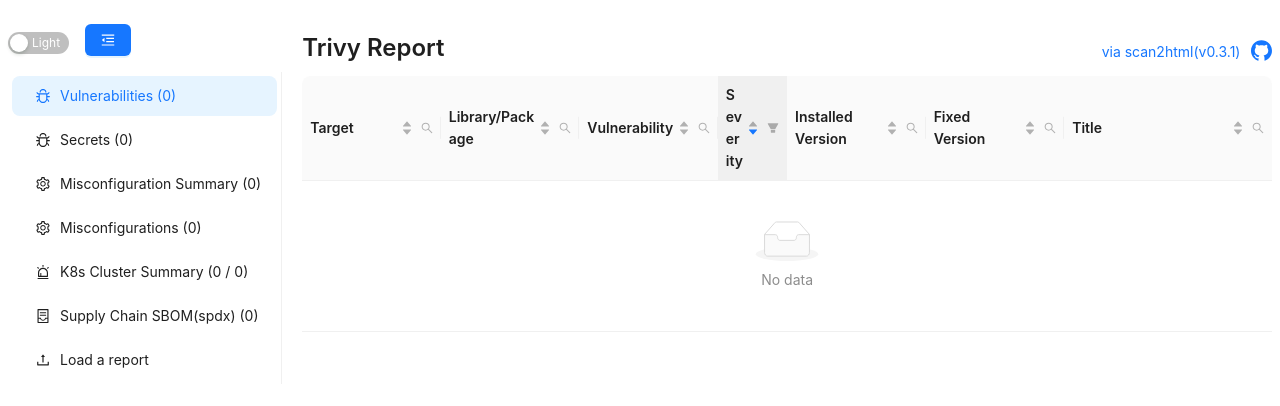
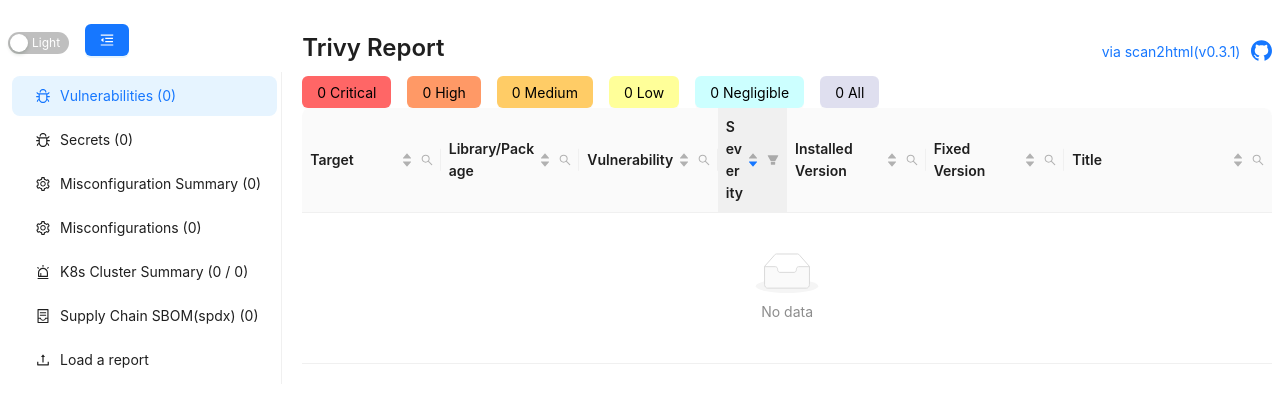
Before and after one commit to fatihtokus/scan2html, a React (Vite) app in the folder src/frontend-app/: page / in a window 1280 px wide. Shown: the top 406 px of the page. Built offline with nearby package versions, Linux system fonts and the light colour scheme.

Commit message:
feat: add filters per severity on vulnerabilities, misconfigurations and secrets (#64)

```diff
--- a/src/frontend-app/src/components/shared/SeverityTag.tsx
+++ b/src/frontend-app/src/components/shared/SeverityTag.tsx
@@ -5,25 +5,29 @@
 
   switch (severity.toLowerCase()) {
     case "critical":
-      color = "#f50";
+      color = "#FF6666";
       break;
     case "high":
-      color = "#108ee9";
+      color = "#FF9966";
       break;
     case "medium":
-      color = "#2db7f5";
+      color = "#FFCC66";
       break;
     case "low":
-      color = "#87d068";
+      color = "#FFFF99";
       break;
     default:
-      color = "#ccc";
+      color = "#CCFFFF";
       break;
   }
 
   return (
-    <Tag color={color} key={severity}>
+    <Tag color={color} key={severity} style={{
+      backgroundColor: color,
+      color: '#000', // Set text color to black
+    }}>
       {severity}
+
     </Tag>
   );
 };
--- /dev/null
+++ b/src/frontend-app/src/components/shared/SeverityToolbar.css
@@ -0,0 +1,9 @@
+/* SeverityToolbar.css */
+.ant-btn {
+    border: none;
+    margin-right: 8px;
+  }
+
+  .ant-space-item:last-child .ant-btn {
+    margin-right: 0;
+  }
--- /dev/null
+++ b/src/frontend-app/src/components/shared/SeverityToolbar.tsx
@@ -0,0 +1,72 @@
+import React, { useEffect, useState } from 'react';
+import { Button, Space } from 'antd';
+import './SeverityToolbar.css';
+import { NormalizedResultForDataTable } from '../../types';
+import { SeverityCount } from '../../types/ui/index.ts';
+
+interface SeverityToolbarProps {
+  result: NormalizedResultForDataTable[];
+  onSeverityClick: (severity: string) => void;
+}
+
+const SeverityToolbar: React.FC<SeverityToolbarProps> = ({ result, onSeverityClick }) => {
+  const [resultsPerSeverity, setResultsPerSeverity] = useState<SeverityCount[]>([]);
+
+  useEffect(() => {
+    const tmpResult = {
+      critical: 0,
+      high: 0,
+      medium: 0,
+      low: 0,
+      negligible: 0
+    };
+
+    result.forEach(item => {
+      switch (item.Severity?.toLowerCase()) {
+        case 'critical':
+          tmpResult.critical += 1;
+          break;
+        case 'high':
+          tmpResult.high += 1;
+          break;
+        case 'medium':
+          tmpResult.medium += 1;
+          break;
+        case 'low':
+          tmpResult.low += 1;
+          break;
+        default:
+          tmpResult.negligible += 1;
+          break;
+      }
+    });
+
+    setResultsPerSeverity([
+      { severity: 'Critical', count: tmpResult.critical, color: '#FF6666' },
+      { severity: 'High', count: tmpResult.high, color: '#FF9966' },
+      { severity: 'Medium', count: tmpResult.medium, color: '#FFCC66' },
+      { severity: 'Low', count: tmpResult.low, color: '#FFFF99' },
+      { severity: 'Negligible', count: tmpResult.negligible, color: '#CCFFFF' },
+      { severity: 'All', count: result.length, color: '#DDEE' },
+    ]);
+  }, [result]);
+
+  return (
+    <Space>
+      {resultsPerSeverity.map(({ severity, count, color }) => (
+        <Button
+          key={severity}
+          style={{
+            backgroundColor: color,
+            color: '#000', // Set text color to black
+          }}
+          onClick={() => onSeverityClick(severity.toLowerCase())}
+        >
+          {count} {severity}
+        </Button>
+      ))}
+    </Space>
+  );
+};
+
+export default SeverityToolbar;
--- a/src/frontend-app/src/components/trivy-report/Misconfigurations.tsx
+++ b/src/frontend-app/src/components/trivy-report/Misconfigurations.tsx
@@ -3,12 +3,13 @@
 import { Button, Input, Space, Table } from "antd";
 import type { ColumnType, ColumnsType } from "antd/es/table";
 import type { FilterConfirmProps } from "antd/es/table/interface";
-import { useRef, useState } from "react";
+import { useRef, useState, useEffect} from "react";
 import SeverityTag from "../shared/SeverityTag";
 import { severityFilters } from "../../constants";
 import { NormalizedResultForDataTable, DataIndexForNormalizedResultForDataTable } from "../../types";
 import Highlighter from "react-highlight-words";
 import { filterDropdown, localeCompare, severityCompare } from "../../utils";
+import SeverityToolbar from '../shared/SeverityToolbar.tsx';
 
 interface MisconfigurationsProps {
   result: NormalizedResultForDataTable[];
@@ -18,7 +19,17 @@
   console.log("Vulnerabilities:", result);
   const [searchText, setSearchText] = useState("");
   const [searchedColumn, setSearchedColumn] = useState("");
+  const [filteredData, setFilteredData] = useState<NormalizedResultForDataTable[]>([]);
   const searchInput = useRef<InputRef>(null);
+
+  useEffect(() => {
+    setFilteredData(result);
+  }, [result]);
+
+  const handleSeverityClick = (severity: string) => {
+    const filtered = result.filter(item => severity === 'all' || item.Severity?.toLowerCase() === severity); //doesn't work for negligible
+    setFilteredData(filtered);
+  };
 
   const handleSearch = (selectedKeys: string[], confirm: (param?: FilterConfirmProps) => void, dataIndex: DataIndexForNormalizedResultForDataTable) => {
     confirm();
@@ -149,8 +160,9 @@
 
   return (
     <>
-      <Table columns={columns} dataSource={result} pagination={{ defaultPageSize: 20 }} size="small" sticky />
-    </>
+    <SeverityToolbar result={result} onSeverityClick={handleSeverityClick}/>
+    <Table columns={columns} dataSource={filteredData} pagination={{ defaultPageSize: 20 }} size="small" sticky />
+  </>
   );
 };
 
--- a/src/frontend-app/src/components/trivy-report/Secrets.tsx
+++ b/src/frontend-app/src/components/trivy-report/Secrets.tsx
@@ -3,9 +3,10 @@
 import { Button, Input, Space, Table } from "antd";
 import type { ColumnType, ColumnsType } from "antd/es/table";
 import type { FilterConfirmProps } from "antd/es/table/interface";
-import { useRef, useState } from "react";
+import { useRef, useState, useEffect } from "react";
 import { NormalizedResultForDataTable, DataIndexForNormalizedResultForDataTable } from "../../types";
 import { filterDropdown, localeCompare, severityCompare } from "../../utils";
+import SeverityToolbar from '../shared/SeverityToolbar.tsx';
 
 import SeverityTag from "../shared/SeverityTag";
 import { severityFilters } from "../../constants";
@@ -19,7 +20,17 @@
   console.log("Secrets:", result);
   const [searchText, setSearchText] = useState("");
   const [searchedColumn, setSearchedColumn] = useState("");
+  const [filteredData, setFilteredData] = useState<NormalizedResultForDataTable[]>([]);
   const searchInput = useRef<InputRef>(null);
+
+  useEffect(() => {
+    setFilteredData(result);
+  }, [result]);
+
+  const handleSeverityClick = (severity: string) => {
+    const filtered = result.filter(item => severity === 'all' || item.Severity?.toLowerCase() === severity); //doesn't work for negligible
+    setFilteredData(filtered);
+  };
 
   const handleSearch = (selectedKeys: string[], confirm: (param?: FilterConfirmProps) => void, dataIndex: DataIndexForNormalizedResultForDataTable) => {
     confirm();
@@ -159,7 +170,8 @@
 
   return (
     <>
-      <Table columns={columns} dataSource={result} pagination={{ defaultPageSize: 20 }} size="small" sticky />
+      <SeverityToolbar result={result} onSeverityClick={handleSeverityClick}/>
+      <Table columns={columns} dataSource={filteredData} pagination={{ defaultPageSize: 20 }} size="small" sticky />
     </>
   );
 };
--- a/src/frontend-app/src/components/trivy-report/Vulnerabilities.tsx
+++ b/src/frontend-app/src/components/trivy-report/Vulnerabilities.tsx
@@ -1,25 +1,30 @@
-import { SearchOutlined } from "@ant-design/icons";
-import type { InputRef } from "antd";
-import { Button, Input, Space, Table } from "antd";
-import type { ColumnType, ColumnsType } from "antd/es/table";
-import type { FilterConfirmProps } from "antd/es/table/interface";
-import { useRef, useState } from "react";
-import { NormalizedResultForDataTable, DataIndexForNormalizedResultForDataTable } from "../../types";
-import { filterDropdown, localeCompare, severityCompare } from "../../utils";
-
-import SeverityTag from "../shared/SeverityTag";
-import { severityFilters } from "../../constants";
-import Highlighter from "react-highlight-words";
+import React, { useRef, useState, useEffect } from 'react';
+import { Button, Input, Space, Table } from 'antd';
+import { SearchOutlined } from '@ant-design/icons';
+import Highlighter from 'react-highlight-words';
+import type { InputRef } from 'antd';
+import type { ColumnType, ColumnsType } from 'antd/es/table';
+import type { FilterConfirmProps } from 'antd/es/table/interface';
+import { NormalizedResultForDataTable, DataIndexForNormalizedResultForDataTable } from '../../types';
+import { filterDropdown, localeCompare, severityCompare } from '../../utils';
+import SeverityTag from '../shared/SeverityTag';
+import { severityFilters } from '../../constants';
+import SeverityToolbar from '../shared/SeverityToolbar';
 
 interface VulnerabilitiesProps {
   result: NormalizedResultForDataTable[];
 }
 
 const Vulnerabilities: React.FC<VulnerabilitiesProps> = ({ result }) => {
-  console.log("Vulnerabilities:", result);
-  const [searchText, setSearchText] = useState("");
-  const [searchedColumn, setSearchedColumn] = useState("");
+  console.log('Vulnerabilities:', result);
+  const [searchText, setSearchText] = useState('');
+  const [searchedColumn, setSearchedColumn] = useState('');
+  const [filteredData, setFilteredData] = useState<NormalizedResultForDataTable[]>([]);
   const searchInput = useRef<InputRef>(null);
+
+  useEffect(() => {
+    setFilteredData(result);
+  }, [result]);
 
   const handleSearch = (selectedKeys: string[], confirm: (param?: FilterConfirmProps) => void, dataIndex: DataIndexForNormalizedResultForDataTable) => {
     confirm();
@@ -29,7 +34,12 @@
 
   const handleReset = (clearFilters: () => void) => {
     clearFilters();
-    setSearchText("");
+    setSearchText('');
+  };
+
+  const handleSeverityClick = (severity: string) => {
+    const filtered = result.filter(item => severity === 'all' || item.Severity?.toLowerCase() === severity); //doesn't work for negligible
+    setFilteredData(filtered);
   };
 
   const getColumnSearchProps = (dataIndex: DataIndexForNormalizedResultForDataTable): ColumnType<NormalizedResultForDataTable> => ({
@@ -41,7 +51,7 @@
           value={selectedKeys[0]}
           onChange={(e) => setSelectedKeys(e.target.value ? [e.target.value] : [])}
           onPressEnter={() => handleSearch(selectedKeys as string[], confirm, dataIndex)}
-          style={{ marginBottom: 8, display: "block" }}
+          style={{ marginBottom: 8, display: 'block' }}
         />
         <Space>
           <Button type="primary" onClick={() => handleSearch(selectedKeys as string[], confirm, dataIndex)} icon={<SearchOutlined />} size="small" style={{ width: 90 }}>
@@ -73,7 +83,7 @@
         </Space>
       </div>
     ),
-    filterIcon: (filtered: boolean) => <SearchOutlined style={{ color: filtered ? "#1677ff" : undefined }} />,
+    filterIcon: (filtered: boolean) => <SearchOutlined style={{ color: filtered ? '#1677ff' : undefined }} />,
     onFilter: (searchValue, record) => filterDropdown(record[dataIndex], searchValue),
     onFilterDropdownOpenChange: (visible) => {
       if (visible) {
@@ -82,7 +92,7 @@
     },
     render: (text) =>
       searchedColumn === dataIndex ? (
-        <Highlighter highlightStyle={{ backgroundColor: "#ffc069", padding: 0 }} searchWords={[searchText]} autoEscape textToHighlight={text ? text.toString() : ""} />
+        <Highlighter highlightStyle={{ backgroundColor: '#ffc069', padding: 0 }} searchWords={[searchText]} autoEscape textToHighlight={text ? text.toString() : ''} />
       ) : (
         text
       ),
@@ -90,76 +100,77 @@
 
   const columns: ColumnsType<NormalizedResultForDataTable> = [
     {
-      title: "Target",
-      dataIndex: "Target",
-      key: "Target",
-      width: "10%",
-      ...getColumnSearchProps("Target"),
+      title: 'Target',
+      dataIndex: 'Target',
+      key: 'Target',
+      width: '10%',
+      ...getColumnSearchProps('Target'),
       sorter: (a: NormalizedResultForDataTable, b: NormalizedResultForDataTable) => localeCompare(a.Target, b.Target),
-      sortDirections: ["descend", "ascend"],
+      sortDirections: ['descend', 'ascend'],
     },
     {
-      title: "Library/Package",
-      dataIndex: "Library",
-      key: "Library",
-      width: "10%",
-      ...getColumnSearchProps("Library"),
+      title: 'Library/Package',
+      dataIndex: 'Library',
+      key: 'Library',
+      width: '10%',
+      ...getColumnSearchProps('Library'),
       sorter: (a: NormalizedResultForDataTable, b: NormalizedResultForDataTable) => localeCompare(a.Library, b.Library),
-      sortDirections: ["descend", "ascend"],
+      sortDirections: ['descend', 'ascend'],
     },
     {
-      title: "Vulnerability",
-      dataIndex: "Vulnerability",
-      key: "Vulnerability",
-      width: "10%",
-      ...getColumnSearchProps("Vulnerability"),
+      title: 'Vulnerability',
+      dataIndex: 'Vulnerability',
+      key: 'Vulnerability',
+      width: '10%',
+      ...getColumnSearchProps('Vulnerability'),
       sorter: (a: NormalizedResultForDataTable, b: NormalizedResultForDataTable) => localeCompare(a.Vulnerability, b.Vulnerability),
-      sortDirections: ["descend", "ascend"],
+      sortDirections: ['descend', 'ascend'],
     },
     {
-      title: "Severity",
-      dataIndex: "Severity",
-      key: "Severity",
-      width: "5%",
+      title: 'Severity',
+      dataIndex: 'Severity',
+      key: 'Severity',
+      width: '5%',
       filters: severityFilters,
       onFilter: (value, record) => record.Severity === value,
-      render: (_, { Severity }) => <SeverityTag severity={Severity ? Severity : ""} />,
-      defaultSortOrder: "descend",
+      render: (_, { Severity }) => <SeverityTag severity={Severity ? Severity : ''} />,
+      defaultSortOrder: 'descend',
       sorter: (a: NormalizedResultForDataTable, b: NormalizedResultForDataTable) => severityCompare(a.Severity, b.Severity),
-      sortDirections: ["descend", "ascend"],
+      sortDirections: ['descend', 'ascend'],
     },
     {
-      title: "Installed Version",
-      dataIndex: "InstalledVersion",
-      key: "InstalledVersion",
-      width: "10%",
-      ...getColumnSearchProps("InstalledVersion"),
+      title: 'Installed Version',
+      dataIndex: 'InstalledVersion',
+      key: 'InstalledVersion',
+      width: '10%',
+      ...getColumnSearchProps('InstalledVersion'),
       sorter: (a: NormalizedResultForDataTable, b: NormalizedResultForDataTable) => localeCompare(a.InstalledVersion, b.InstalledVersion),
-      sortDirections: ["descend", "ascend"],
+      sortDirections: ['descend', 'ascend'],
     },
     {
-      title: "Fixed Version",
-      dataIndex: "FixedVersion",
-      key: "FixedVersion",
-      width: "10%",
-      ...getColumnSearchProps("FixedVersion"),
+      title: 'Fixed Version',
+      dataIndex: 'FixedVersion',
+      key: 'FixedVersion',
+      width: '10%',
+      ...getColumnSearchProps('FixedVersion'),
       sorter: (a: NormalizedResultForDataTable, b: NormalizedResultForDataTable) => localeCompare(a.FixedVersion, b.FixedVersion),
-      sortDirections: ["descend", "ascend"],
+      sortDirections: ['descend', 'ascend'],
     },
     {
-      title: "Title",
-      dataIndex: "Title",
-      key: "Title",
-      width: "15%",
-      ...getColumnSearchProps("Title"),
+      title: 'Title',
+      dataIndex: 'Title',
+      key: 'Title',
+      width: '15%',
+      ...getColumnSearchProps('Title'),
       sorter: (a: NormalizedResultForDataTable, b: NormalizedResultForDataTable) => localeCompare(a.Title, b.Title),
-      sortDirections: ["descend", "ascend"],
+      sortDirections: ['descend', 'ascend'],
     },
   ];
 
   return (
     <>
-      <Table columns={columns} dataSource={result} pagination={{ defaultPageSize: 20 }} size="small" sticky />
+      <SeverityToolbar result={result} onSeverityClick={handleSeverityClick}/>
+      <Table columns={columns} dataSource={filteredData} pagination={{ defaultPageSize: 20 }} size="small" sticky />
     </>
   );
 };
--- /dev/null
+++ b/src/frontend-app/src/types/ui/index.ts
@@ -0,0 +1,5 @@
+export interface SeverityCount {
+    severity: string;
+    count: number;
+    color: string;
+  }
```
Also changed, not shown: 2 other files (tests, documents, lock files or other folders).
